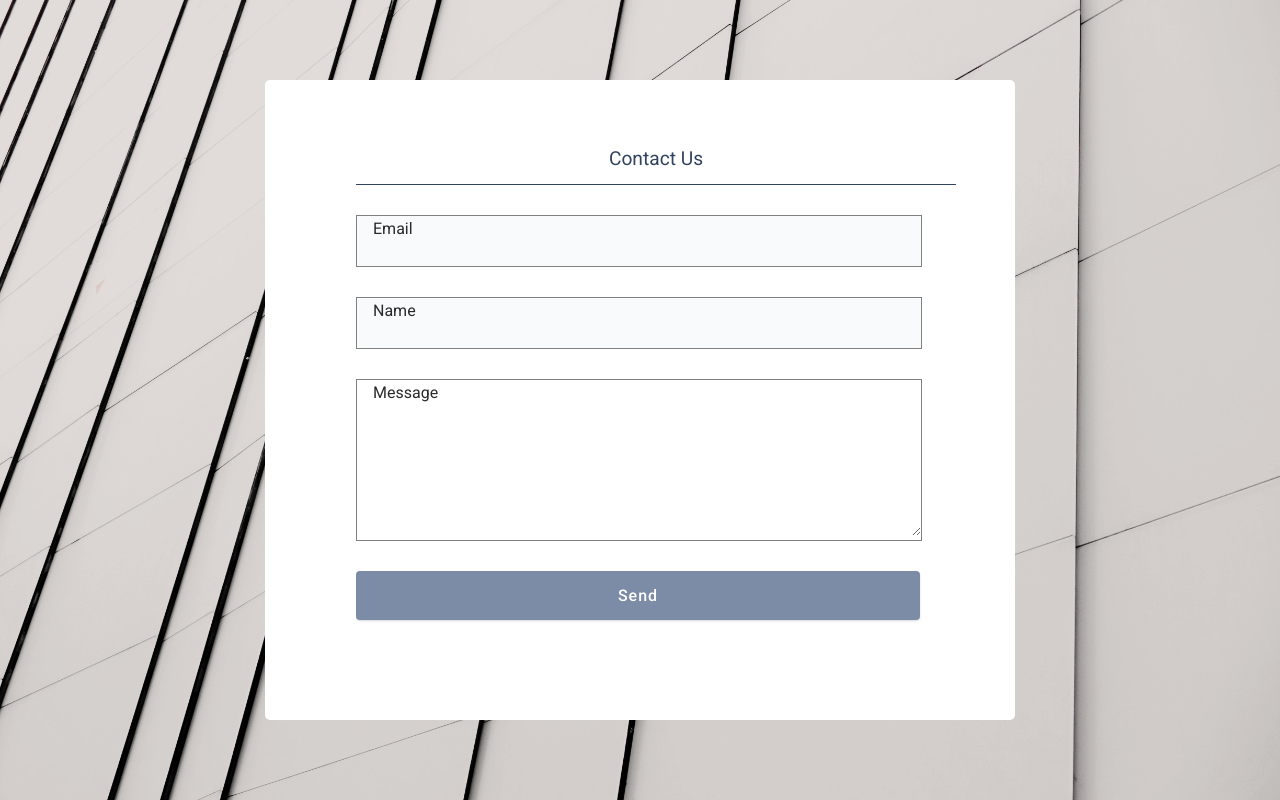
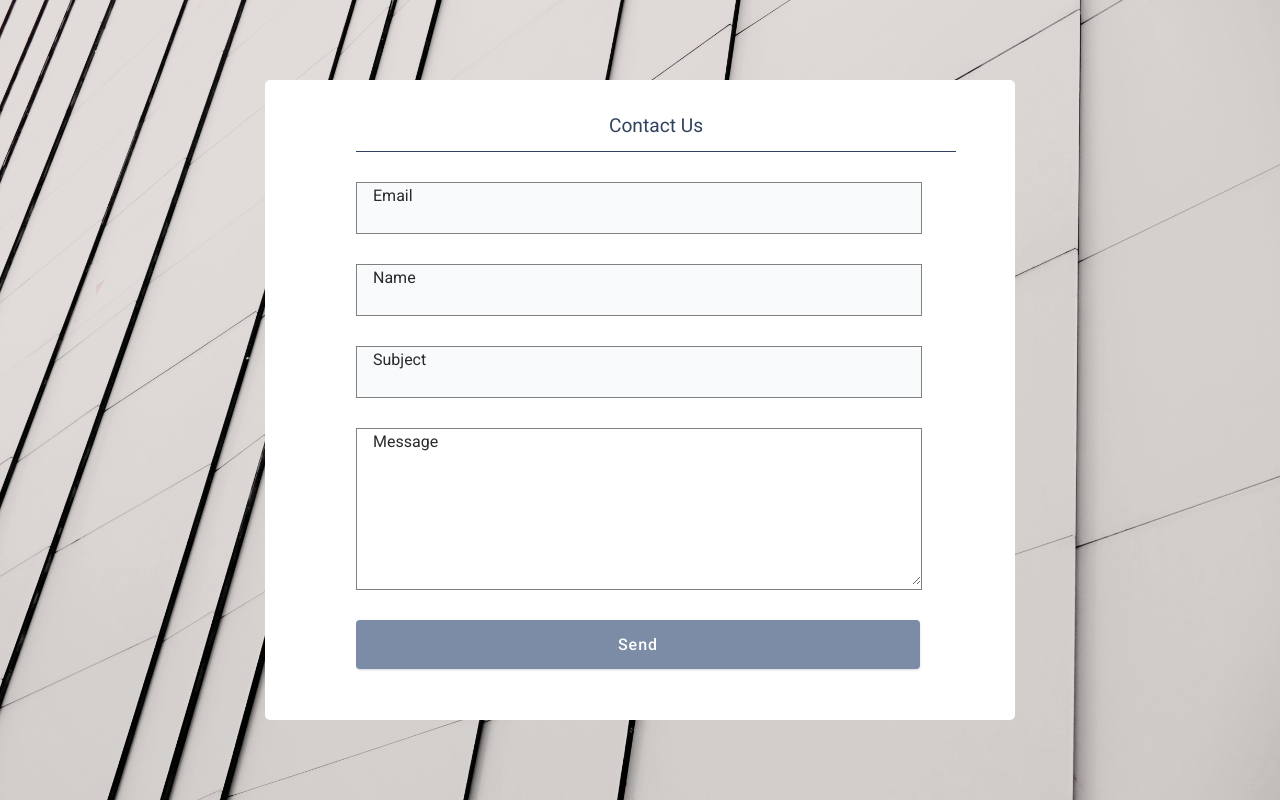
Before and after one commit to MalachyCode/Explore-bank-app, a React (Vite) app in the folder UI/: page /contact/mail in a window 1280 px wide. Built offline with nearby package versions, Linux system fonts and the light colour scheme; no server answers.

Commit message:
Subject field added to the contact form.

```diff
--- a/UI/src/pages/MailContactPage/MailContactPage.tsx
+++ b/UI/src/pages/MailContactPage/MailContactPage.tsx
@@ -28,6 +28,15 @@ const MailContactPage = () => {
       type: 'text',
       errorMessage: `Name should be between 3 to 40 characters and shouldn't include any special character`,
       label: 'Name',
+      regex: `^[A-Z][a-zA-Z ,.'-]{0,19}$`,
+      required: true,
+    },
+    {
+      id: 'subject',
+      name: 'subject',
+      type: 'text',
+      errorMessage: `Subject should be between 3 to 40 characters and shouldn't include any special character`,
+      label: 'Subject',
       regex: `^[A-Z][a-zA-Z ,.'-]{0,19}$`,
       required: true,
     },
```
